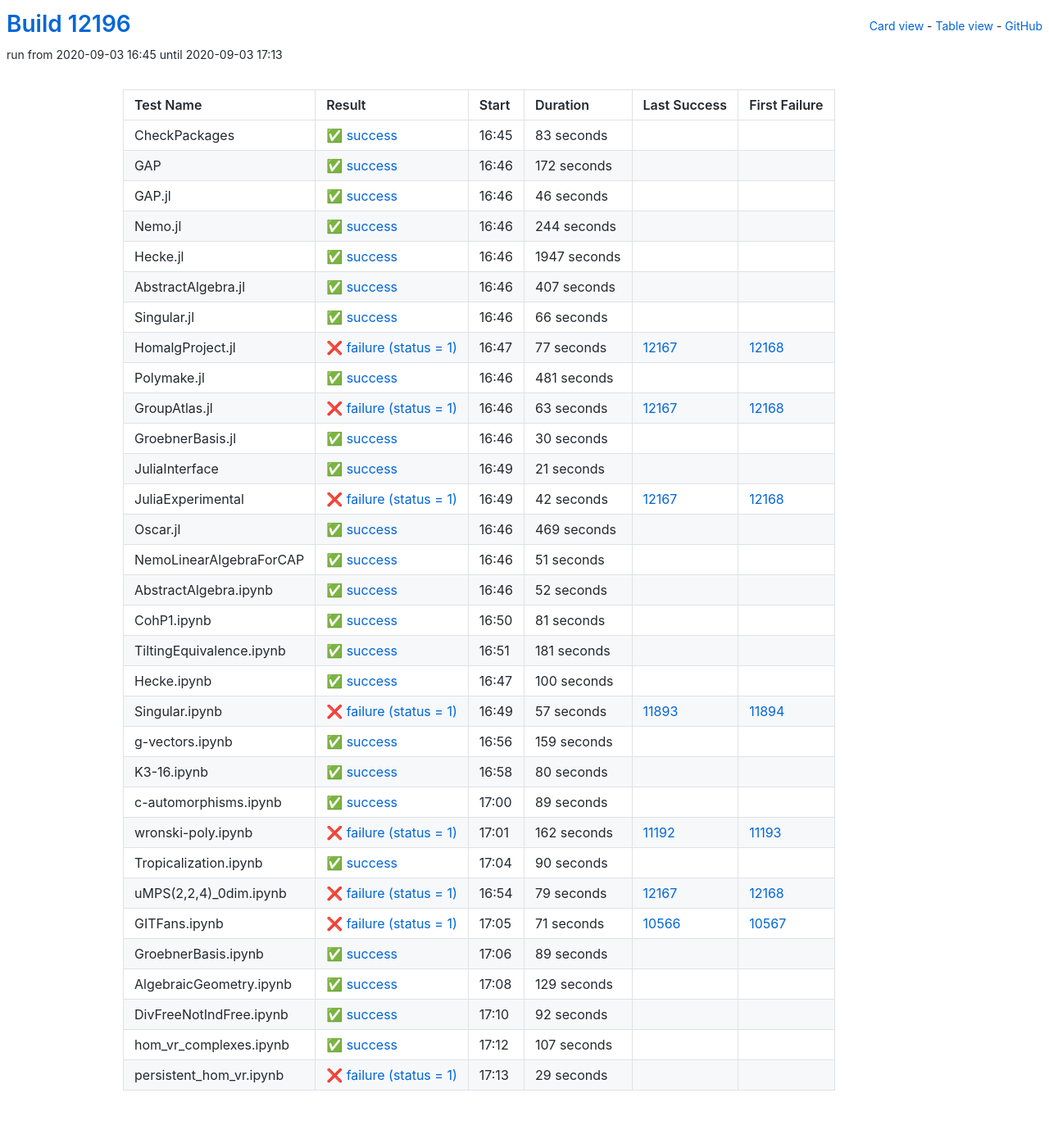
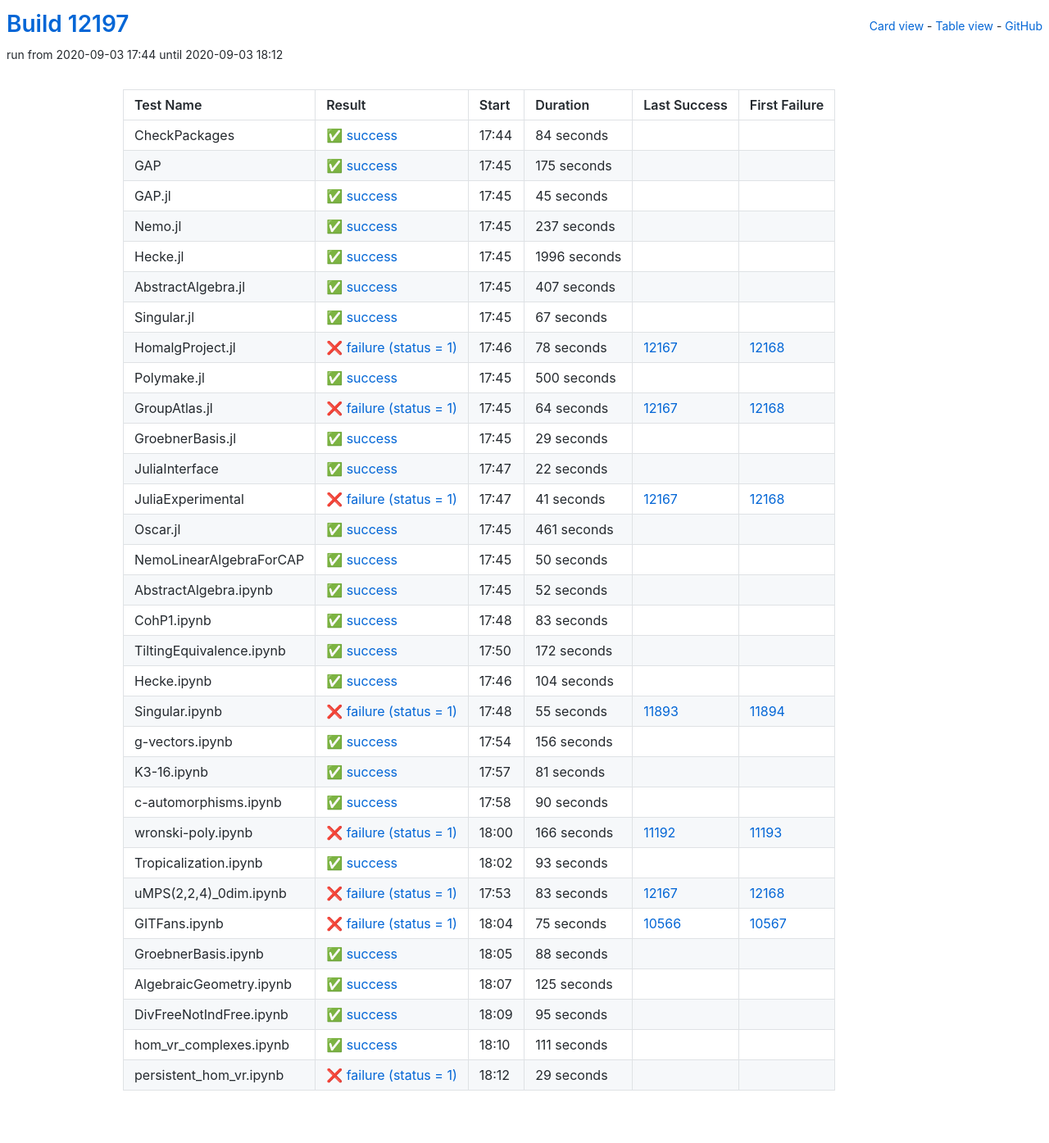
Before and after one commit to oscar-system/oscar-ci-status, a Jekyll site: the page built from table.html, in a window 1280 px wide. Shown: the whole page at 82% size. Built offline with Jekyll 4.4.1, drawn with Linux system fonts in a browser that asks for light colours.

Commit message:
Build #12197

```diff
--- a/_data/ci.yml
+++ b/_data/ci.yml
@@ -1,6 +1,6 @@
 ---
-build: 12196
-build_url: https://oscarci.mathematik.uni-kl.de/job/oscar/12196/
+build: 12197
+build_url: https://oscarci.mathematik.uni-kl.de/job/oscar/12197/
 job: oscar
 organization: oscar-system
 repo: oscar-ci-status
@@ -8,68 +8,68 @@
 tests:
 - name: CheckPackages
   id: checkpackages
-  log: https://oscarci.mathematik.uni-kl.de/job/oscar/12196/artifact/logs/build-12196/CheckPackages.log
-  start: 2020-09-03 16:45
+  log: https://oscarci.mathematik.uni-kl.de/job/oscar/12197/artifact/logs/build-12197/CheckPackages.log
+  start: 2020-09-03 17:44
   success: true
   exitcode: 0
   status: success
-  duration: 83
+  duration: 84
   last_success: false
   last_success_url:
   first_failure: false
   first_failure_url:
 - name: GAP
   id: gap
-  log: https://oscarci.mathematik.uni-kl.de/job/oscar/12196/artifact/logs/build-12196/GAP.log
-  start: 2020-09-03 16:46
+  log: https://oscarci.mathematik.uni-kl.de/job/oscar/12197/artifact/logs/build-12197/GAP.log
+  start: 2020-09-03 17:45
   success: true
   exitcode: 0
   status: success
-  duration: 172
+  duration: 175
   last_success: false
   last_success_url:
   first_failure: false
   first_failure_url:
 - name: GAP.jl
   id: gap-jl
-  log: https://oscarci.mathematik.uni-kl.de/job/oscar/12196/artifact/logs/build-12196/GAP.jl.log
-  start: 2020-09-03 16:46
+  log: https://oscarci.mathematik.uni-kl.de/job/oscar/12197/artifact/logs/build-12197/GAP.jl.log
+  start: 2020-09-03 17:45
   success: true
   exitcode: 0
   status: success
-  duration: 46
+  duration: 45
   last_success: false
   last_success_url:
   first_failure: false
   first_failure_url:
 - name: Nemo.jl
   id: nemo-jl
-  log: https://oscarci.mathematik.uni-kl.de/job/oscar/12196/artifact/logs/build-12196/Nemo.jl.log
-  start: 2020-09-03 16:46
+  log: https://oscarci.mathematik.uni-kl.de/job/oscar/12197/artifact/logs/build-12197/Nemo.jl.log
+  start: 2020-09-03 17:45
   success: true
   exitcode: 0
   status: success
-  duration: 244
+  duration: 237
   last_success: false
   last_success_url:
   first_failure: false
   first_failure_url:
 - name: Hecke.jl
   id: hecke-jl
-  log: https://oscarci.mathematik.uni-kl.de/job/oscar/12196/artifact/logs/build-12196/Hecke.jl.log
-  start: 2020-09-03 16:46
+  log: https://oscarci.mathematik.uni-kl.de/job/oscar/12197/artifact/logs/build-12197/Hecke.jl.log
+  start: 2020-09-03 17:45
   success: true
   exitcode: 0
   status: success
-  duration: 1947
+  duration: 1996
   last_success: false
   last_success_url:
   first_failure: false
   first_failure_url:
 - name: AbstractAlgebra.jl
   id: abstractalgebra-jl
-  log: https://oscarci.mathematik.uni-kl.de/job/oscar/12196/artifact/logs/build-12196/AbstractAlgebra.jl.log
-  start: 2020-09-03 16:46
+  log: https://oscarci.mathematik.uni-kl.de/job/oscar/12197/artifact/logs/build-12197/AbstractAlgebra.jl.log
+  start: 2020-09-03 17:45
   success: true
   exitcode: 0
   status: success
@@ -80,116 +80,116 @@
   first_failure_url:
 - name: Singular.jl
   id: singular-jl
-  log: https://oscarci.mathematik.uni-kl.de/job/oscar/12196/artifact/logs/build-12196/Singular.jl.log
-  start: 2020-09-03 16:46
+  log: https://oscarci.mathematik.uni-kl.de/job/oscar/12197/artifact/logs/build-12197/Singular.jl.log
+  start: 2020-09-03 17:45
   success: true
   exitcode: 0
   status: success
-  duration: 66
+  duration: 67
   last_success: false
   last_success_url:
   first_failure: false
   first_failure_url:
 - name: HomalgProject.jl
   id: homalgproject-jl
-  log: https://oscarci.mathematik.uni-kl.de/job/oscar/12196/artifact/logs/build-12196/HomalgProject.jl.log
-  start: 2020-09-03 16:47
+  log: https://oscarci.mathematik.uni-kl.de/job/oscar/12197/artifact/logs/build-12197/HomalgProject.jl.log
+  start: 2020-09-03 17:46
   success: false
   exitcode: 1
   status: failure
-  duration: 77
+  duration: 78
   last_success: 12167
   last_success_url: https://oscarci.mathematik.uni-kl.de/job/oscar/12167/
   first_failure: 12168
   first_failure_url: https://oscarci.mathematik.uni-kl.de/job/oscar/12168/
 - name: Polymake.jl
   id: polymake-jl
-  log: https://oscarci.mathematik.uni-kl.de/job/oscar/12196/artifact/logs/build-12196/Polymake.jl.log
-  start: 2020-09-03 16:46
+  log: https://oscarci.mathematik.uni-kl.de/job/oscar/12197/artifact/logs/build-12197/Polymake.jl.log
+  start: 2020-09-03 17:45
   success: true
   exitcode: 0
   status: success
-  duration: 481
+  duration: 500
   last_success: false
   last_success_url:
   first_failure: false
   first_failure_url:
 - name: GroupAtlas.jl
   id: groupatlas-jl
-  log: https://oscarci.mathematik.uni-kl.de/job/oscar/12196/artifact/logs/build-12196/GroupAtlas.jl.log
-  start: 2020-09-03 16:46
+  log: https://oscarci.mathematik.uni-kl.de/job/oscar/12197/artifact/logs/build-12197/GroupAtlas.jl.log
+  start: 2020-09-03 17:45
   success: false
   exitcode: 1
   status: failure
-  duration: 63
+  duration: 64
   last_success: 12167
   last_success_url: https://oscarci.mathematik.uni-kl.de/job/oscar/12167/
   first_failure: 12168
   first_failure_url: https://oscarci.mathematik.uni-kl.de/job/oscar/12168/
 - name: GroebnerBasis.jl
   id: groebnerbasis-jl
-  log: https://oscarci.mathematik.uni-kl.de/job/oscar/12196/artifact/logs/build-12196/GroebnerBasis.jl.log
-  start: 2020-09-03 16:46
+  log: https://oscarci.mathematik.uni-kl.de/job/oscar/12197/artifact/logs/build-12197/GroebnerBasis.jl.log
+  start: 2020-09-03 17:45
   success: true
   exitcode: 0
   status: success
-  duration: 30
+  duration: 29
   last_success: false
   last_success_url:
   first_failure: false
   first_failure_url:
 - name: JuliaInterface
   id: juliainterface
-  log: https://oscarci.mathematik.uni-kl.de/job/oscar/12196/artifact/logs/build-12196/JuliaInterface.log
-  start: 2020-09-03 16:49
+  log: https://oscarci.mathematik.uni-kl.de/job/oscar/12197/artifact/logs/build-12197/JuliaInterface.log
+  start: 2020-09-03 17:47
   success: true
   exitcode: 0
   status: success
-  duration: 21
+  duration: 22
   last_success: false
   last_success_url:
   first_failure: false
   first_failure_url:
 - name: JuliaExperimental
   id: juliaexperimental
-  log: https://oscarci.mathematik.uni-kl.de/job/oscar/12196/artifact/logs/build-12196/JuliaExperimental.log
-  start: 2020-09-03 16:49
+  log: https://oscarci.mathematik.uni-kl.de/job/oscar/12197/artifact/logs/build-12197/JuliaExperimental.log
+  start: 2020-09-03 17:47
   success: false
   exitcode: 1
   status: failure
-  duration: 42
+  duration: 41
   last_success: 12167
   last_success_url: https://oscarci.mathematik.uni-kl.de/job/oscar/12167/
   first_failure: 12168
   first_failure_url: https://oscarci.mathematik.uni-kl.de/job/oscar/12168/
 - name: Oscar.jl
   id: oscar-jl
-  log: https://oscarci.mathematik.uni-kl.de/job/oscar/12196/artifact/logs/build-12196/Oscar.jl.log
-  start: 2020-09-03 16:46
+  log: https://oscarci.mathematik.uni-kl.de/job/oscar/12197/artifact/logs/build-12197/Oscar.jl.log
+  start: 2020-09-03 17:45
   success: true
   exitcode: 0
   status: success
-  duration: 469
+  duration: 461
   last_success: false
   last_success_url:
   first_failure: false
   first_failure_url:
 - name: NemoLinearAlgebraForCAP
   id: nemolinearalgebraforcap
-  log: https://oscarci.mathematik.uni-kl.de/job/oscar/12196/artifact/logs/build-12196/NemoLinearAlgebraForCAP.log
-  start: 2020-09-03 16:46
+  log: https://oscarci.mathematik.uni-kl.de/job/oscar/12197/artifact/logs/build-12197/NemoLinearAlgebraForCAP.log
+  start: 2020-09-03 17:45
   success: true
   exitcode: 0
   status: success
-  duration: 51
+  duration: 50
   last_success: false
   last_success_url:
   first_failure: false
   first_failure_url:
 - name: AbstractAlgebra.ipynb
   id: abstractalgebra-ipynb
-  log: https://oscarci.mathematik.uni-kl.de/job/oscar/12196/artifact/logs/build-12196/AbstractAlgebra.ipynb.log
-  start: 2020-09-03 16:46
+  log: https://oscarci.mathematik.uni-kl.de/job/oscar/12197/artifact/logs/build-12197/AbstractAlgebra.ipynb.log
+  start: 2020-09-03 17:45
   success: true
   exitcode: 0
   status: success
@@ -200,8 +200,68 @@
   first_failure_url:
 - name: CohP1.ipynb
   id: cohp1-ipynb
-  log: https://oscarci.mathematik.uni-kl.de/job/oscar/12196/artifact/logs/build-12196/CohP1.ipynb.log
-  start: 2020-09-03 16:50
+  log: https://oscarci.mathematik.uni-kl.de/job/oscar/12197/artifact/logs/build-12197/CohP1.ipynb.log
+  start: 2020-09-03 17:48
+  success: true
+  exitcode: 0
+  status: success
+  duration: 83
+  last_success: false
+  last_success_url:
+  first_failure: false
+  first_failure_url:
+- name: TiltingEquivalence.ipynb
+  id: tiltingequivalence-ipynb
+  log: https://oscarci.mathematik.uni-kl.de/job/oscar/12197/artifact/logs/build-12197/TiltingEquivalence.ipynb.log
+  start: 2020-09-03 17:50
+  success: true
+  exitcode: 0
+  status: success
+  duration: 172
+  last_success: false
+  last_success_url:
+  first_failure: false
+  first_failure_url:
+- name: Hecke.ipynb
+  id: hecke-ipynb
+  log: https://oscarci.mathematik.uni-kl.de/job/oscar/12197/artifact/logs/build-12197/Hecke.ipynb.log
+  start: 2020-09-03 17:46
+  success: true
+  exitcode: 0
+  status: success
+  duration: 104
+  last_success: false
+  last_success_url:
+  first_failure: false
+  first_failure_url:
+- name: Singular.ipynb
+  id: singular-ipynb
+  log: https://oscarci.mathematik.uni-kl.de/job/oscar/12197/artifact/logs/build-12197/Singular.ipynb.log
+  start: 2020-09-03 17:48
+  success: false
+  exitcode: 1
+  status: failure
+  duration: 55
+  last_success: 11893
+  last_success_url: https://oscarci.mathematik.uni-kl.de/job/oscar/11893/
+  first_failure: 11894
+  first_failure_url: https://oscarci.mathematik.uni-kl.de/job/oscar/11894/
+- name: g-vectors.ipynb
+  id: g-vectors-ipynb
+  log: https://oscarci.mathematik.uni-kl.de/job/oscar/12197/artifact/logs/build-12197/g-vectors.ipynb.log
+  start: 2020-09-03 17:54
+  success: true
+  exitcode: 0
+  status: success
+  duration: 156
+  last_success: false
+  last_success_url:
+  first_failure: false
+  first_failure_url:
+- name: K3-16.ipynb
+  id: k3-16-ipynb
+  log: https://oscarci.mathematik.uni-kl.de/job/oscar/12197/artifact/logs/build-12197/K3-16.ipynb.log
+  start: 2020-09-03 17:57
   success: true
   exitcode: 0
   status: success
@@ -210,94 +270,10 @@
   last_success_url:
   first_failure: false
   first_failure_url:
-- name: TiltingEquivalence.ipynb
-  id: tiltingequivalence-ipynb
-  log: https://oscarci.mathematik.uni-kl.de/job/oscar/12196/artifact/logs/build-12196/TiltingEquivalence.ipynb.log
-  start: 2020-09-03 16:51
-  success: true
-  exitcode: 0
-  status: success
-  duration: 181
-  last_success: false
-  last_success_url:
-  first_failure: false
-  first_failure_url:
-- name: Hecke.ipynb
-  id: hecke-ipynb
-  log: https://oscarci.mathematik.uni-kl.de/job/oscar/12196/artifact/logs/build-12196/Hecke.ipynb.log
-  start: 2020-09-03 16:47
-  success: true
-  exitcode: 0
-  status: success
-  duration: 100
-  last_success: false
-  last_success_url:
-  first_failure: false
-  first_failure_url:
-- name: Singular.ipynb
-  id: singular-ipynb
-  log: https://oscarci.mathematik.uni-kl.de/job/oscar/12196/artifact/logs/build-12196/Singular.ipynb.log
-  start: 2020-09-03 16:49
-  success: false
-  exitcode: 1
-  status: failure
-  duration: 57
-  last_success: 11893
-  last_success_url: https://oscarci.mathematik.uni-kl.de/job/oscar/11893/
-  first_failure: 11894
-  first_failure_url: https://oscarci.mathematik.uni-kl.de/job/oscar/11894/
-- name: g-vectors.ipynb
-  id: g-vectors-ipynb
-  log: https://oscarci.mathematik.uni-kl.de/job/oscar/12196/artifact/logs/build-12196/g-vectors.ipynb.log
-  start: 2020-09-03 16:56
-  success: true
-  exitcode: 0
-  status: success
-  duration: 159
-  last_success: false
-  last_success_url:
-  first_failure: false
-  first_failure_url:
-- name: K3-16.ipynb
-  id: k3-16-ipynb
-  log: https://oscarci.mathematik.uni-kl.de/job/oscar/12196/artifact/logs/build-12196/K3-16.ipynb.log
-  start: 2020-09-03 16:58
-  success: true
-  exitcode: 0
-  status: success
-  duration: 80
-  last_success: false
-  last_success_url:
-  first_failure: false
-  first_failure_url:
 - name: c-automorphisms.ipynb
   id: c-automorphisms-ipynb
-  log: https://oscarci.mathematik.uni-kl.de/job/oscar/12196/artifact/logs/build-12196/c-automorphisms.ipynb.log
-  start: 2020-09-03 17:00
-  success: true
-  exitcode: 0
-  status: success
-  duration: 89
-  last_success: false
-  last_success_url:
-  first_failure: false
-  first_failure_url:
-- name: wronski-poly.ipynb
-  id: wronski-poly-ipynb
-  log: https://oscarci.mathematik.uni-kl.de/job/oscar/12196/artifact/logs/build-12196/wronski-poly.ipynb.log
-  start: 2020-09-03 17:01
-  success: false
-  exitcode: 1
-  status: failure
-  duration: 162
-  last_success: 11192
-  last_success_url: https://oscarci.mathematik.uni-kl.de/job/oscar/11192/
-  first_failure: 11193
-  first_failure_url: https://oscarci.mathematik.uni-kl.de/job/oscar/11193/
-- name: Tropicalization.ipynb
-  id: tropicalization-ipynb
-  log: https://oscarci.mathematik.uni-kl.de/job/oscar/12196/artifact/logs/build-12196/Tropicalization.ipynb.log
-  start: 2020-09-03 17:04
+  log: https://oscarci.mathematik.uni-kl.de/job/oscar/12197/artifact/logs/build-12197/c-automorphisms.ipynb.log
+  start: 2020-09-03 17:58
   success: true
   exitcode: 0
   status: success
@@ -306,82 +282,106 @@
   last_success_url:
   first_failure: false
   first_failure_url:
-- name: uMPS(2,2,4)_0dim.ipynb
-  id: umps-2-2-4-0dim-ipynb
-  log: https://oscarci.mathematik.uni-kl.de/job/oscar/12196/artifact/logs/build-12196/uMPS-2-2-4-_0dim.ipynb.log
-  start: 2020-09-03 16:54
+- name: wronski-poly.ipynb
+  id: wronski-poly-ipynb
+  log: https://oscarci.mathematik.uni-kl.de/job/oscar/12197/artifact/logs/build-12197/wronski-poly.ipynb.log
+  start: 2020-09-03 18:00
   success: false
   exitcode: 1
   status: failure
-  duration: 79
+  duration: 166
+  last_success: 11192
+  last_success_url: https://oscarci.mathematik.uni-kl.de/job/oscar/11192/
+  first_failure: 11193
+  first_failure_url: https://oscarci.mathematik.uni-kl.de/job/oscar/11193/
+- name: Tropicalization.ipynb
+  id: tropicalization-ipynb
+  log: https://oscarci.mathematik.uni-kl.de/job/oscar/12197/artifact/logs/build-12197/Tropicalization.ipynb.log
+  start: 2020-09-03 18:02
+  success: true
+  exitcode: 0
+  status: success
+  duration: 93
+  last_success: false
+  last_success_url:
+  first_failure: false
+  first_failure_url:
+- name: uMPS(2,2,4)_0dim.ipynb
+  id: umps-2-2-4-0dim-ipynb
+  log: https://oscarci.mathematik.uni-kl.de/job/oscar/12197/artifact/logs/build-12197/uMPS-2-2-4-_0dim.ipynb.log
+  start: 2020-09-03 17:53
+  success: false
+  exitcode: 1
+  status: failure
+  duration: 83
   last_success: 12167
   last_success_url: https://oscarci.mathematik.uni-kl.de/job/oscar/12167/
   first_failure: 12168
   first_failure_url: https://oscarci.mathematik.uni-kl.de/job/oscar/12168/
 - name: GITFans.ipynb
   id: gitfans-ipynb
-  log: https://oscarci.mathematik.uni-kl.de/job/oscar/12196/artifact/logs/build-12196/GITFans.ipynb.log
-  start: 2020-09-03 17:05
+  log: https://oscarci.mathematik.uni-kl.de/job/oscar/12197/artifact/logs/build-12197/GITFans.ipynb.log
+  start: 2020-09-03 18:04
   success: false
   exitcode: 1
   status: failure
-  duration: 71
+  duration: 75
   last_success: 10566
   last_success_url: https://oscarci.mathematik.uni-kl.de/job/oscar/10566/
   first_failure: 10567
   first_failure_url: https://oscarci.mathematik.uni-kl.de/job/oscar/10567/
 - name: GroebnerBasis.ipynb
   id: groebnerbasis-ipynb
-  log: https://oscarci.mathematik.uni-kl.de/job/oscar/12196/artifact/logs/build-12196/GroebnerBasis.ipynb.log
-  start: 2020-09-03 17:06
+  log: https://oscarci.mathematik.uni-kl.de/job/oscar/12197/artifact/logs/build-12197/GroebnerBasis.ipynb.log
+  start: 2020-09-03 18:05
   success: true
   exitcode: 0
   status: success
-  duration: 89
+  duration: 88
   last_success: false
   last_success_url:
   first_failure: false
   first_failure_url:
 - name: AlgebraicGeometry.ipynb
   id: algebraicgeometry-ipynb
-  log: https://oscarci.mathematik.uni-kl.de/job/oscar/12196/artifact/logs/build-12196/AlgebraicGeometry.ipynb.log
-  start: 2020-09-03 17:08
+  log: https://oscarci.mathematik.uni-kl.de/job/oscar/12197/artifact/logs/build-12197/AlgebraicGeometry.ipynb.log
+  start: 2020-09-03 18:07
   success: true
   exitcode: 0
   status: success
-  duration: 129
+  duration: 125
   last_success: false
   last_success_url:
   first_failure: false
   first_failure_url:
 - name: DivFreeNotIndFree.ipynb
   id: divfreenotindfree-ipynb
-  log: https://oscarci.mathematik.uni-kl.de/job/oscar/12196/artifact/logs/build-12196/DivFreeNotIndFree.ipynb.log
-  start: 2020-09-03 17:10
+  log: https://oscarci.mathematik.uni-kl.de/job/oscar/12197/artifact/logs/build-12197/DivFreeNotIndFree.ipynb.log
+  start: 2020-09-03 18:09
   success: true
   exitcode: 0
   status: success
-  duration: 92
+  duration: 95
   last_success: false
   last_success_url:
   first_failure: false
   first_failure_url:
 - name: hom_vr_complexes.ipynb
   id: hom-vr-complexes-ipynb
-  log: https://oscarci.mathematik.uni-kl.de/job/oscar/12196/artifact/logs/build-12196/hom_vr_complexes.ipynb.log
-  start: 2020-09-03 17:12
+  log: https://oscarci.mathematik.uni-kl.de/job/oscar/12197/artifact/logs/build-12197/hom_vr_complexes.ipynb.log
+  start: 2020-09-03 18:10
   success: true
   exitcode: 0
   status: success
-  duration: 107
+  duration: 111
   last_success: false
   last_success_url:
   first_failure: false
   first_failure_url:
 - name: persistent_hom_vr.ipynb
   id: persistent-hom-vr-ipynb
-  log: https://oscarci.mathematik.uni-kl.de/job/oscar/12196/artifact/logs/build-12196/persistent_hom_vr.ipynb.log
-  start: 2020-09-03 17:13
+  log: https://oscarci.mathematik.uni-kl.de/job/oscar/12197/artifact/logs/build-12197/persistent_hom_vr.ipynb.log
+  start: 2020-09-03 18:12
   success: false
   exitcode: 1
   status: failure
```
Also changed, not shown: README.md.
